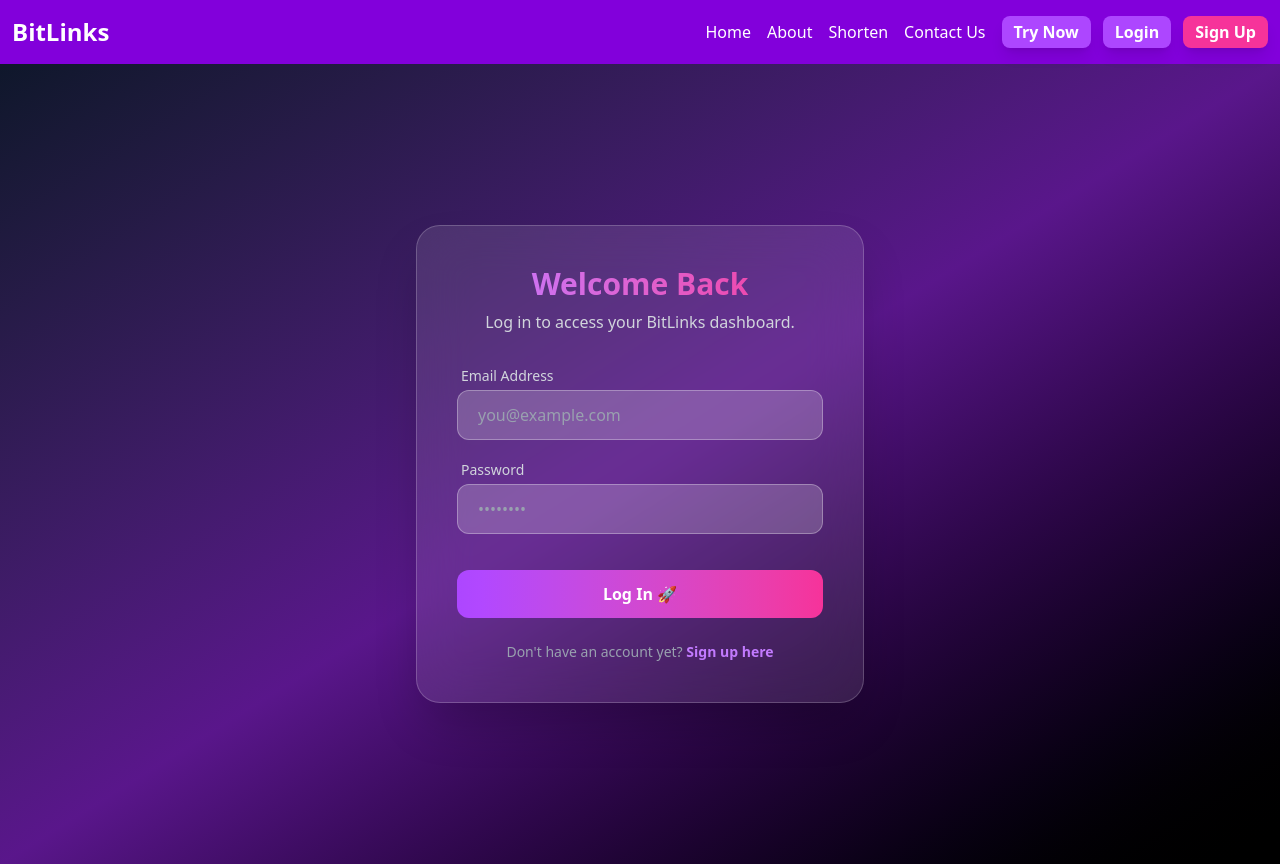
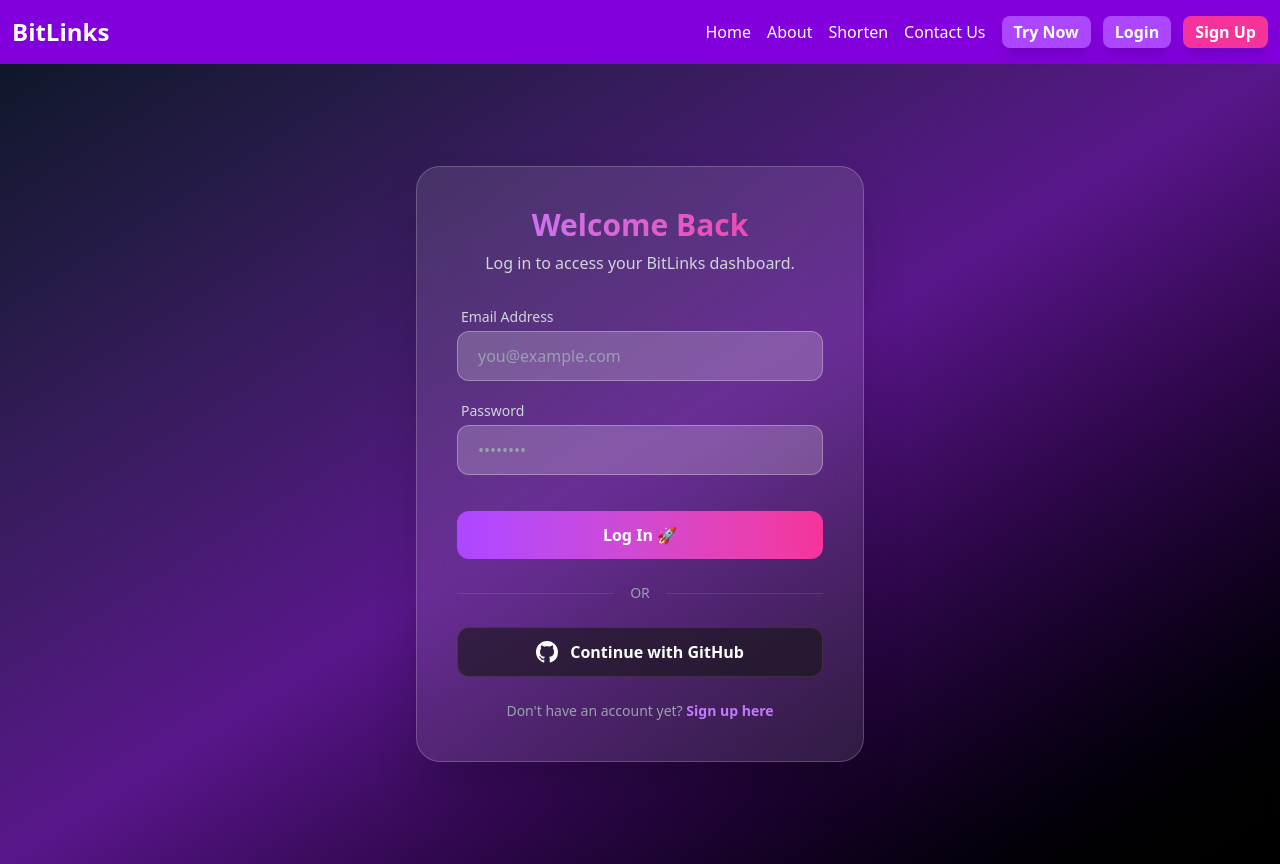
Before and after one commit to DevLife0101/bitlinks, a Next.js app: page /login in a window 1280 px wide. Built offline with nearby package versions, Linux system fonts and the light colour scheme; no server answers.

Commit message:
github auth

```diff
--- a/app/api/auth/[...nextauth]/route.js
+++ b/app/api/auth/[...nextauth]/route.js
@@ -1,10 +1,16 @@
 import NextAuth from "next-auth";
 import CredentialsProvider from "next-auth/providers/credentials";
+import GithubProvider from "next-auth/providers/github"; // 1. Imported the GitHub Provider
 import clientPromise from "@/lib/mongodb";
 import bcrypt from "bcryptjs";
 
 export const authOptions = {
   providers: [
+    // 2. Added GitHub Provider to the array
+    GithubProvider({
+      clientId: process.env.GITHUB_ID,
+      clientSecret: process.env.GITHUB_SECRET,
+    }),
     CredentialsProvider({
       name: "Credentials",
       credentials: {
@@ -29,7 +35,7 @@
       }
     })
   ],
-  // ADDED BLOCK: Tells NextAuth to use your custom login page
+  // Tells NextAuth to use your custom login page
   pages: {
     signIn: '/login',
   },
--- a/app/login/page.js
+++ b/app/login/page.js
@@ -16,7 +16,7 @@
 
   const handleSubmit = async (e) => {
     e.preventDefault();
-    setLoading(true);
+    loading(true);
     setError("");
 
     try {
@@ -112,7 +112,26 @@
           </button>
         </form>
 
-        <p className="text-center text-gray-400 mt-6 text-sm">
+        {/* Visual OR Separator */}
+        <div className="flex items-center my-6">
+          <div className="flex-grow border-t border-white/10"></div>
+          <span className="mx-4 text-sm text-gray-400 font-medium">OR</span>
+          <div className="flex-grow border-t border-white/10"></div>
+        </div>
+
+        {/* GitHub Authentication Button */}
+        <button
+          onClick={() => signIn("github", { callbackUrl: "/dashboard" })}
+          type="button"
+          className="w-full flex items-center justify-center gap-3 bg-neutral-900/60 hover:bg-neutral-900 border border-white/10 hover:border-white/20 font-semibold py-3 px-4 rounded-xl hover:scale-105 hover:shadow-xl hover:shadow-black/40 transition-all duration-300 mb-6"
+        >
+          <svg height="22" width="22" viewBox="0 0 16 16" fill="currentColor" className="text-white">
+            <path d="M8 0C3.58 0 0 3.58 0 8c0 3.54 2.29 6.53 5.47 7.59.4.07.55-.17.55-.38 0-.19-.01-.82-.01-1.49-2.01.37-2.53-.49-2.69-.94-.09-.23-.48-.94-.82-1.13-.28-.15-.68-.52-.01-.53.63-.01 1.08.58 1.23.82.72 1.21 1.87.87 2.33.66.07-.52.28-.87.51-1.07-1.78-.2-3.64-.89-3.64-3.95 0-.87.31-1.59.82-2.15-.08-.2-.36-1.02.08-2.12 0 0 .67-.21 2.2.82.64-.18 1.32-.27 2-.27.68 0 1.36.09 2 .27 1.53-1.04 2.2-.82 2.2-.82.44 1.1.16 1.92.08 2.12.51.56.82 1.27.82 2.15 0 3.07-1.87 3.75-3.65 3.95.29.25.54.73.54 1.48 0 1.07-.01 1.93-.01 2.2 0 .21.15.46.55.38A8.013 8.013 0 0016 8c0-4.42-3.58-8-8-8z"></path>
+          </svg>
+          Continue with GitHub
+        </button>
+
+        <p className="text-center text-gray-400 text-sm">
           Don't have an account yet?{" "}
           <Link href="/signup" className="text-purple-400 hover:text-pink-400 font-semibold transition-colors">
             Sign up here
```
